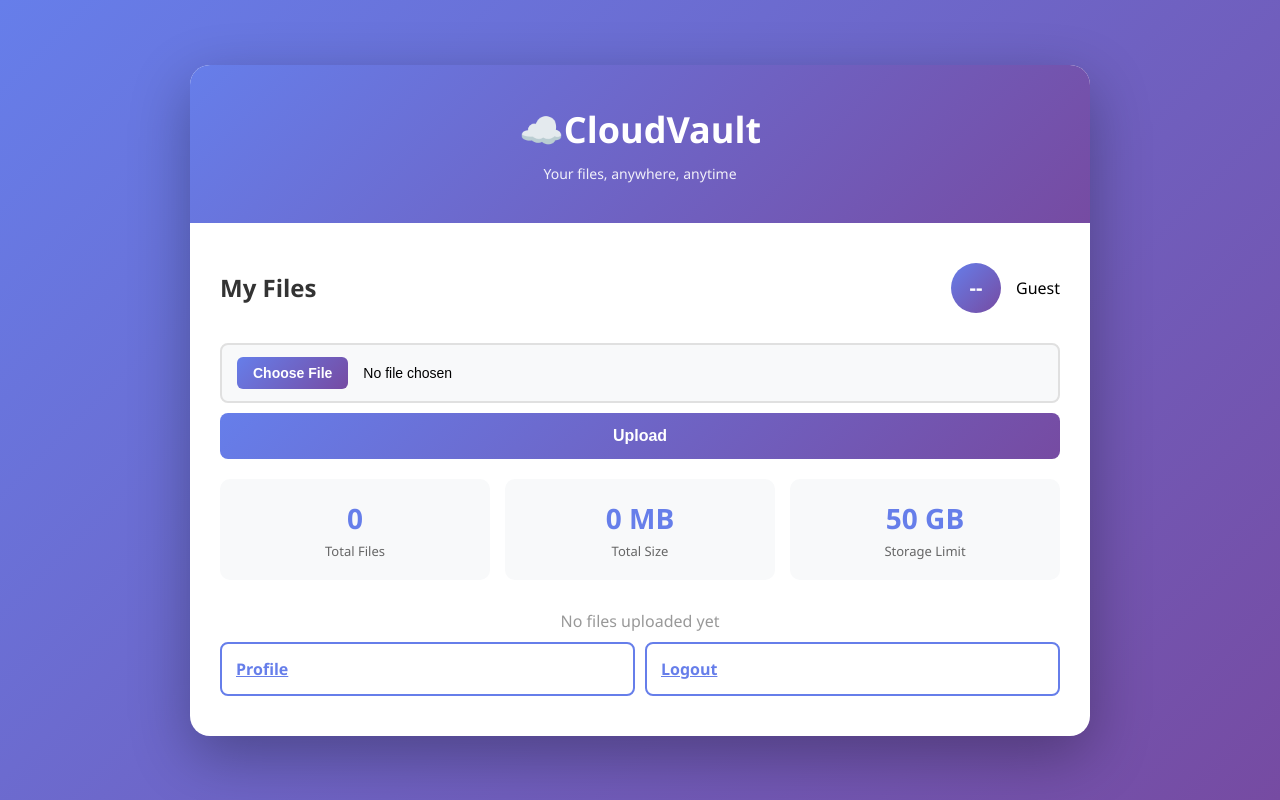
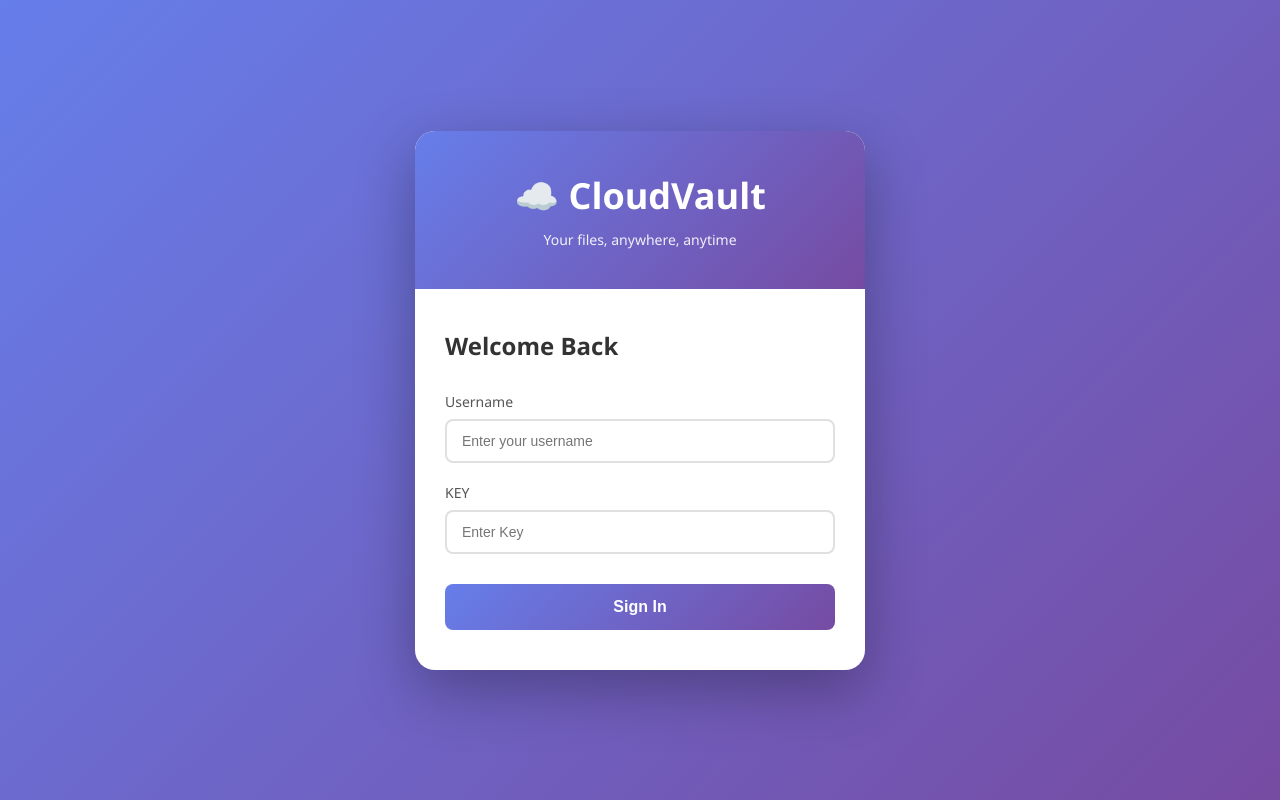
Before and after one commit to Khyanrick/Mini-Project-1, a Flask app: page / in a window 1280 px wide. Run offline with Flask 3, Linux system fonts and the light colour scheme; data that the repository does not hold is empty; some libraries are stand-ins or nearby versions.

Commit message:
user_authentication setup

```diff
--- a/app.py
+++ b/app.py
@@ -1,16 +1,22 @@
-from flask import Flask, render_template, redirect, request, send_file
+from flask import Flask, render_template, redirect, request, send_file, session
 from db import fetch_query, execute_query, display_stats
 import os
+from login_config import ALLOWED_USERS, SECRET_KEY, SHARED_PASSWORD_HASH
+from werkzeug.security import check_password_hash
 
 app = Flask(__name__)
+app.secret_key = SECRET_KEY
 BASE_FOLDER = os.path.dirname(os.path.abspath(__file__))
 UPLOAD_FOLDER = os.path.join(BASE_FOLDER, "uploads")
 
 
-@app.route('/')
+@app.route('/dashboard')
 def home():
+    username = session.get('username')
+    if username  not in ALLOWED_USERS:
+        return redirect('/')
     files, total_files, total_size = display_stats()
-    return render_template('dashboard.html', files=files, total_files=total_files, total_size=total_size)
+    return render_template('dashboard.html', files=files, total_files=total_files, total_size=total_size, username=session.get('username'))
 
 @app.route('/upload', methods=['POST'])
 def upload_file():
@@ -20,7 +26,7 @@ def upload_file():
     file.save(filepath)
     execute_query("INSERT INTO files(file_name, file_path, file_size)VALUES(%s,%s,%s)",
                   (file.filename, filepath, os.path.getsize(filepath)))
-    return redirect('/')
+    return redirect('/dashboard')
 
 @app.route('/download/<int:file_id>')
 def download_file(file_id):
@@ -47,13 +53,30 @@ def delete_file(file_id):
         return render_template('dashboard.html', files=files, total_files=total_files, total_size=total_size)
     os.remove(file_path)
     execute_query("DELETE FROM files WHERE file_id= %s;", (file_id,))
+    return redirect('/dashboard')
+
+#level 2
+@app.route('/', methods= ['POST', 'GET'])
+def login():
+    if request.method == "GET":
+        return render_template('login.html')
+    elif request.method == "POST":
+        username= request.form.get('username')
+        password= request.form.get('password')
+        if username not in ALLOWED_USERS:
+            return render_template('login.html', error="invalid username!")
+        elif check_password_hash(SHARED_PASSWORD_HASH, password):
+            session['username'] = username
+            return redirect('/dashboard')
+        else:
+            return render_template('login.html', error="invalid KEY!")
+
+@app.route('/logout')
+def logout():
+    session.clear()
     return redirect('/')
 
-#level 2
-@app.route('/login')
-def login():
-    return render_template('login.html')
-
+#level 3 (before make sure two same username cannot be logged in at the same time)
 @app.route('/profile')
 def profile():
     return render_template('profile.html')
@@ -63,4 +86,4 @@ def register():
     return render_template('register.html')
 
 if __name__ == '__main__':
-    app.run(host="localhost", port=None, debug=True)
+    app.run(host="localhost", port=8000, debug=True)
--- /dev/null
+++ b/login_config.py
@@ -0,0 +1,4 @@
+ALLOWED_USERS = {"SPADE", "HEART", "DIAMOND", "CLUB"}
+SECRET_KEY = "295eb58e24ea641fb40b5089c7c1f767f79ca35bf2688e69293fa419e237ed95"
+SHARED_PASSWORD_HASH = "scrypt:32768:8:1$CLuampG7NktcyFah$7525b6ae697c4d900838932d71e1c59afbd600a1a43f00e3134d3d1eaaf658801d1542ae2f6fee36f2159a6d56761f333de3c9a2f6ebb7739f8ea68c1578044d"
+#PASS = "2 jokers"
--- a/static/styles.css
+++ b/static/styles.css
@@ -484,3 +484,14 @@ input[type="file"]::file-selector-button:hover {
         text-align: center;
     }
 }
+
+/* error box */
+.error-box {
+    background-color: #ffdddd;
+    color: #a30000;
+    padding: 12px 15px;
+
+    margin-bottom: 15px;
+    border-radius: 6px;
+    font-size: 16px;
+}
--- a/templates/dashboard.html
+++ b/templates/dashboard.html
@@ -22,7 +22,7 @@
                     <h2>My Files</h2>
                     <div class="user-info">
                         <div class="user-avatar">--</div>
-                        <span>Guest</span>
+                        <span>{{ username }}</span>
                     </div>
                 </div>
 
@@ -81,7 +81,7 @@
 
                 <div class="nav-buttons">
                     <a href="{{ url_for('profile') }}" class="btn btn-secondary">Profile</a>
-                    <a href="{{ url_for('login') }}" class="btn btn-secondary">Logout</a>
+                    <a href="{{ url_for('logout') }}" class="btn btn-secondary">Logout</a>
                 </div>
 
             </div>
--- a/templates/login.html
+++ b/templates/login.html
@@ -7,6 +7,7 @@
     <link rel="stylesheet" href="{{ url_for('static', filename='styles.css') }}">
 </head>
 <body>
+
     <div class="container" id="mainContainer">
 
         <div class="header">
@@ -22,27 +23,25 @@
 
                 <form method="POST" action="{{ url_for('login') }}">
                     <div class="form-group">
-                        <label for="email">Email Address</label>
-                        <input type="email" id="email" name="email" placeholder="Enter your email" required>
+                        <label for="username">Username</label>
+                        <input type="username" id="username" name="username" placeholder="Enter your username" required>
                     </div>
 
                     <div class="form-group">
-                        <label for="password">Password</label>
-                        <input type="password" id="password" name="password" placeholder="Enter your password" required>
+                        <label for="password">KEY</label>
+                        <input type="password" id="password" name="password" placeholder="Enter Key" required>
                     </div>
 
-                    <div class="checkbox-group">
-                        <input type="checkbox" id="remember" name="remember">
-                        <label for="remember">Remember me</label>
-                    </div>
 
                     <button type="submit" class="btn">Sign In</button>
+                        {% if error %}
+                        <div class="error-box">
+                        {{error}}
+                        </div>
+                        {% endif %}
                 </form>
 
-                <div class="link">
-                    Don't have an account?
-                    <a href="{{ url_for('register') }}">Sign Up</a>
-                </div>
+
             </div>
         </div>
     </div>
```
Also changed, not shown: 1 other file.
